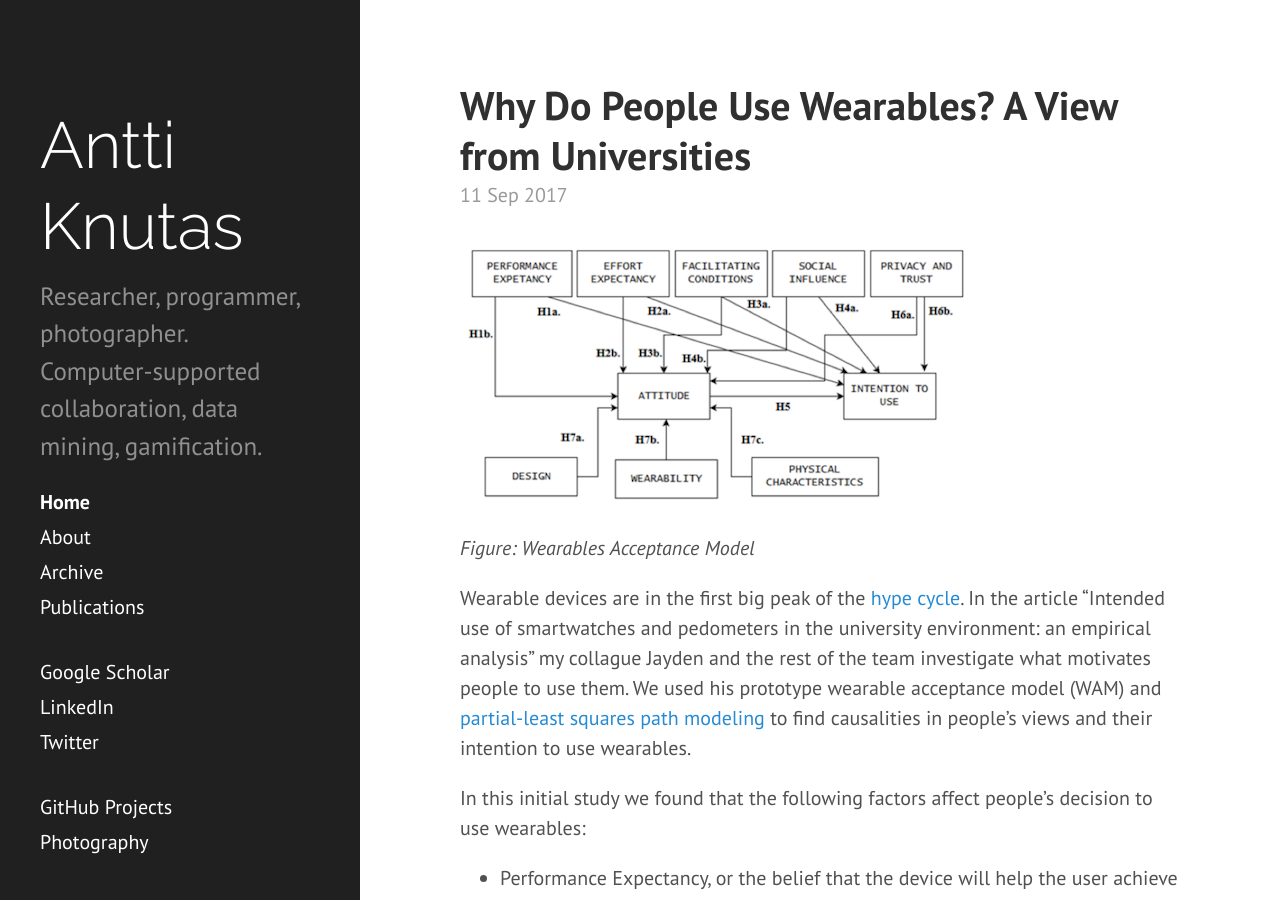
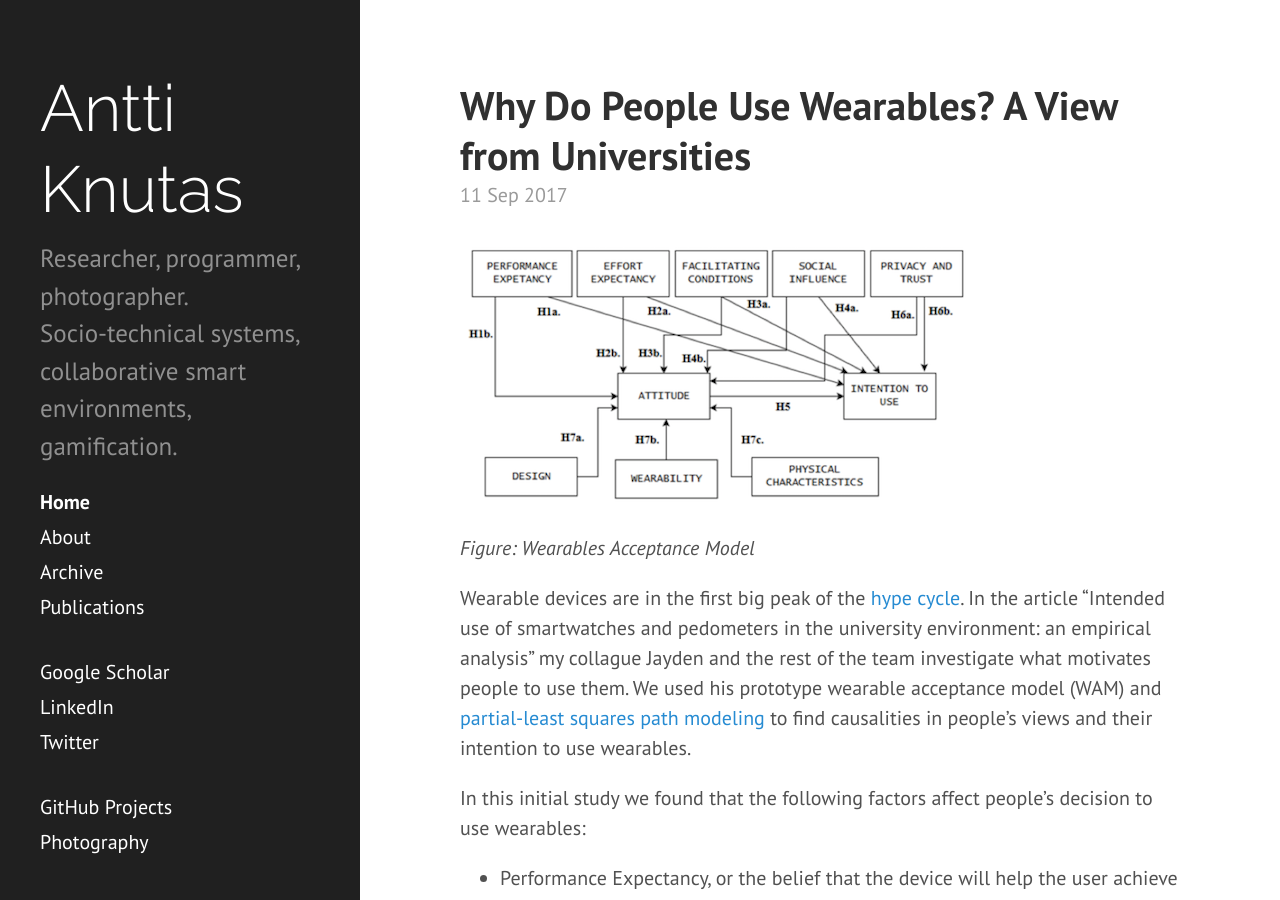
Before and after one commit to aknutas/aknutas.github.io, a Jekyll site: the page built from index.html, in a window 1280 px wide and 900 px high. Built offline with Jekyll 4.4.1, drawn with Linux system fonts in a browser that asks for light colours; the list of posts is cut into pages by our own code.

Commit message:
New tagline

```diff
--- a/_config.yml
+++ b/_config.yml
@@ -9,8 +9,8 @@ relative_permalinks: false
 
 # Setup
 title:            'Antti Knutas'
-tagline:          'Researcher, programmer, photographer. CSCW, gamification, data mining.'
-description:      'Researcher, programmer, photographer. <br/> Computer-supported collaboration, data mining, gamification.'
+tagline:          'Researcher, programmer, photographer. Socio-technical systems, collaborative smart environments, gamification.'
+description:      'Researcher, programmer, photographer. <br/> Socio-technical systems, collaborative smart environments, gamification.'
 url:              http://anttiknutas.net
 baseurl:          ''
 
```
